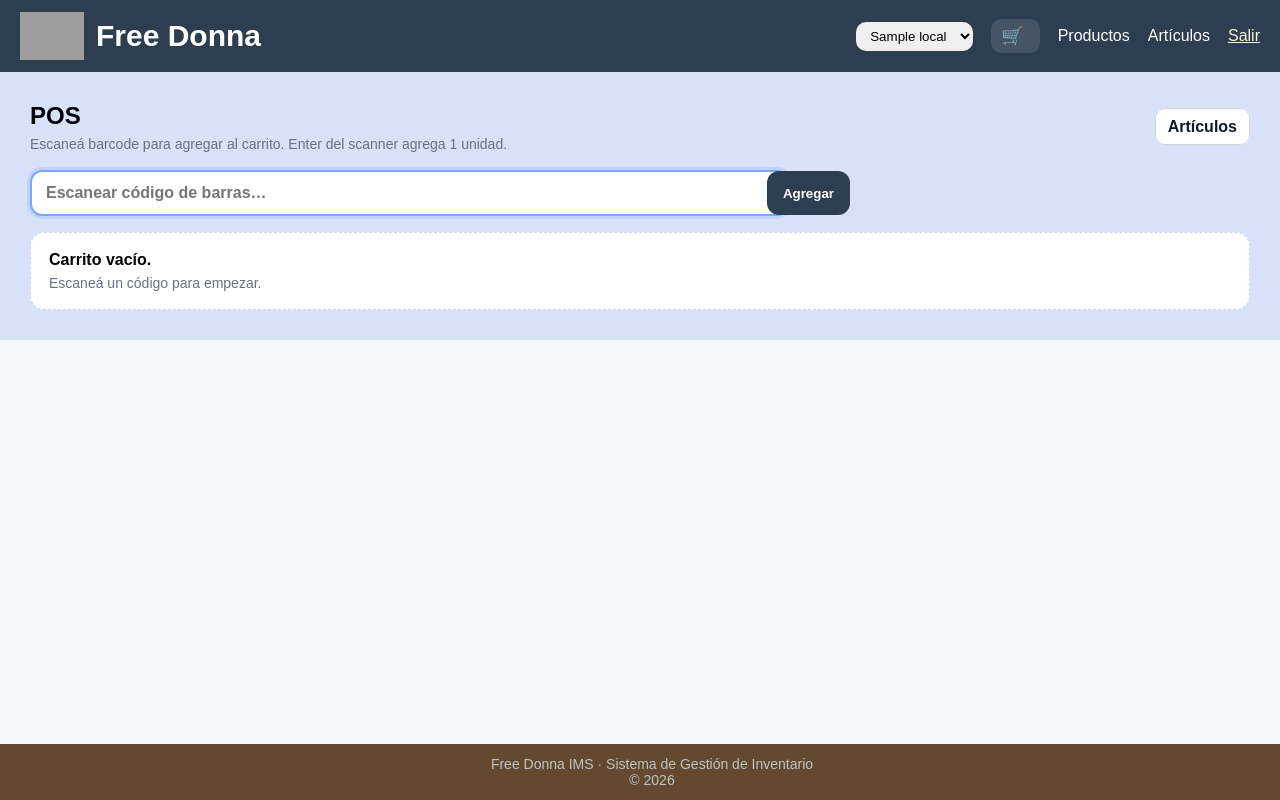
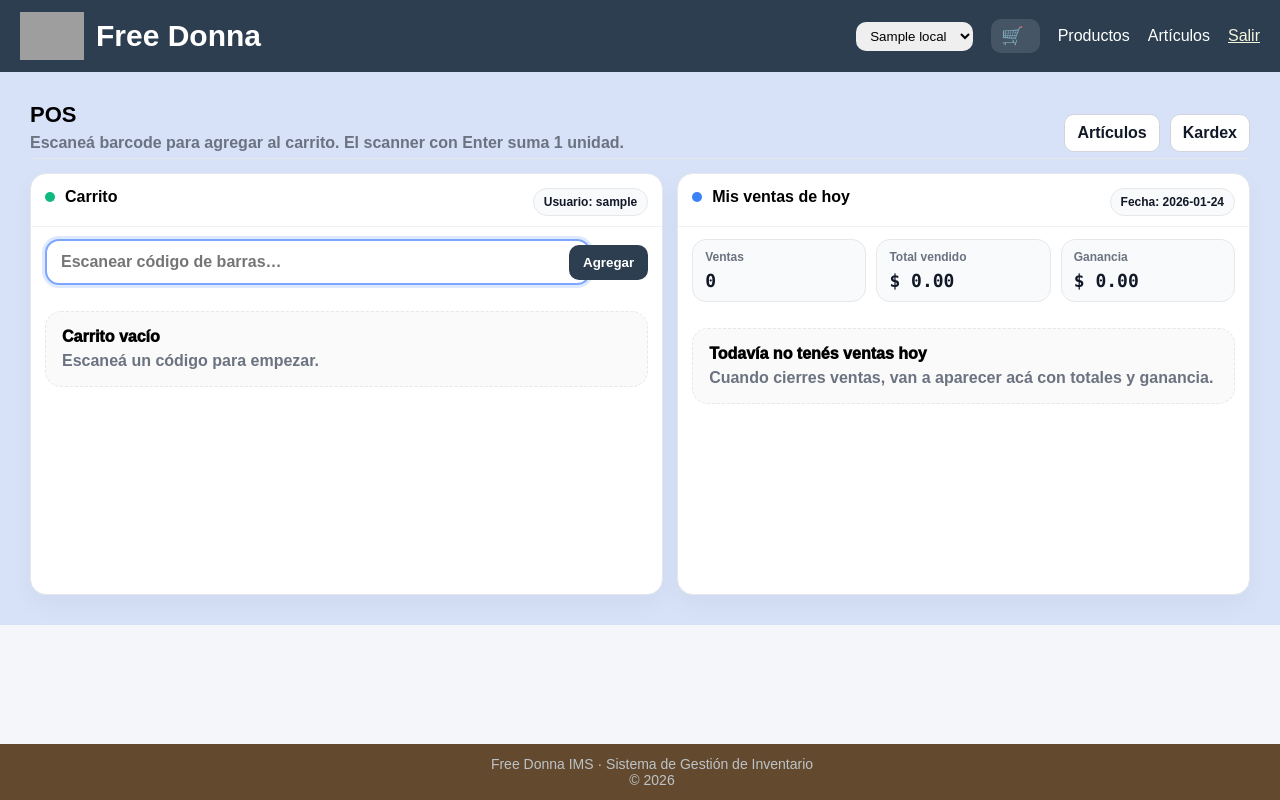
Before and after one commit to joacodores/free_donna_IMS, a Django app: page /pos/ in a window 1280 px wide. Run offline with Django 5.2, Linux system fonts and the light colour scheme; a user stored in the database is signed in; tables that the repository leaves empty hold one stand-in row (values such as "Sample post"); grey boxes are pictures that could not be loaded.

Commit message:
splitscreen carrito y ventas del dia

```diff
--- a/free_donna_IMS/inventory/models.py
+++ b/free_donna_IMS/inventory/models.py
@@ -1,5 +1,6 @@
 from django.conf import settings
 from django.db import models
+from django.utils import timezone
 
 # Create your models here.
 class Producto(models.Model):
@@ -60,7 +61,7 @@ class Venta(models.Model):
         OTRO = "OTRO", "Otro"
 
     venta_id = models.AutoField(primary_key=True)
-    fecha = models.DateTimeField(auto_now_add=True)
+    fecha = models.DateTimeField(default=timezone.now, db_index=True)
     usuario = models.ForeignKey("auth.User", on_delete=models.PROTECT)
     estado = models.CharField(max_length=10, choices=Estado.choices, default=Estado.ABIERTA)
 
--- /dev/null
+++ b/free_donna_IMS/inventory/static/css/pos.css
@@ -0,0 +1,295 @@
+/* ===== POS Layout ===== */
+.pos-shell{
+  display:flex;
+  flex-direction:column;
+  gap:14px;
+}
+
+.pos-topbar{
+  display:flex;
+  align-items:flex-end;
+  justify-content:space-between;
+  gap:12px;
+  padding-bottom:6px;
+  border-bottom:1px solid #e5e7eb;
+}
+
+.pos-title{ margin:0; font-size:22px; font-weight:900; }
+.pos-subtitle{ margin:6px 0 0 0; color:#6b7280; font-weight:600; }
+
+.pos-actions{
+  display:flex;
+  gap:10px;
+  flex-wrap:wrap;
+}
+
+/* 2 columnas: carrito / ventas */
+.pos-grid{
+  display:grid;
+  grid-template-columns: 1.05fr 0.95fr;
+  gap:14px;
+}
+
+@media (max-width: 1100px){
+  .pos-grid{ grid-template-columns: 1fr; }
+}
+
+/* ===== Panels ===== */
+.panel{
+  background:#fff;
+  border:1px solid #e5e7eb;
+  border-radius:16px;
+  box-shadow: 0 10px 24px rgba(0,0,0,0.04);
+  overflow:hidden;
+  display:flex;
+  flex-direction:column;
+  min-height: 420px;
+}
+
+.panel-head{
+  padding:14px 14px 10px 14px;
+  border-bottom:1px solid #eef2f7;
+  display:flex;
+  align-items:flex-start;
+  justify-content:space-between;
+  gap:10px;
+}
+
+.panel-title{
+  display:flex;
+  align-items:center;
+  gap:10px;
+}
+
+.panel-title h3{
+  margin:0;
+  font-size:16px;
+  font-weight:900;
+}
+
+.panel-meta{
+  display:flex;
+  gap:8px;
+  flex-wrap:wrap;
+  justify-content:flex-end;
+}
+
+.chip{
+  border:1px solid #e5e7eb;
+  background:#f9fafb;
+  color:#111827;
+  padding:6px 10px;
+  border-radius:999px;
+  font-size:12px;
+  font-weight:700;
+}
+
+.dot{
+  width:10px; height:10px; border-radius:999px;
+  display:inline-block;
+}
+.dot-green{ background:#10b981; }
+.dot-blue{ background:#3b82f6; }
+
+/* ===== Scanbar ===== */
+.scanbar{
+  padding:12px 14px;
+  display:grid;
+  grid-template-columns: 1fr auto;
+  gap:10px;
+  align-items:center;
+}
+
+.scanbar-input{
+  width:100%;
+  padding:12px 14px;
+  border-radius:14px;
+  border:2px solid #cfd6e4;
+  outline:none;
+  font-size:16px;
+  font-weight:800;
+}
+
+.scanbar-input:focus{
+  border-color:#7ea6ff;
+  box-shadow: 0 0 0 3px rgba(126,166,255,0.25);
+}
+
+/* ===== Table ===== */
+.cart-table-wrap{
+  padding:0 14px 14px 14px;
+  overflow:auto;
+  flex:1;
+}
+
+.cart-table{
+  width:100%;
+  border-collapse:separate;
+  border-spacing:0;
+  min-width: 720px;
+}
+
+.cart-table thead th{
+  position:sticky;
+  top:0;
+  background:#fff;
+  z-index:1;
+  text-align:left;
+  font-size:12px;
+  letter-spacing:0.02em;
+  color:#6b7280;
+  font-weight:900;
+  padding:10px 10px;
+  border-bottom:1px solid #e5e7eb;
+}
+
+.cart-table td{
+  padding:10px 10px;
+  border-bottom:1px solid #f1f5f9;
+  vertical-align:top;
+}
+
+.cell-main{ font-weight:900; color:#111827; }
+.cell-sub{ margin-top:4px; color:#6b7280; font-weight:650; font-size:12px; }
+
+.mono{ font-family: ui-monospace, SFMono-Regular, Menlo, Monaco, Consolas, "Liberation Mono", "Courier New", monospace; }
+.num{ text-align:right; }
+.strong{ font-weight:900; }
+
+.col-sku{ width:120px; }
+.col-bc{ width:170px; }
+.col-num{ width:110px; }
+.col-act{ width:90px; }
+.act{ text-align:right; }
+
+.inline{ display:inline; }
+
+/* ===== Cart footer ===== */
+.cart-footer{
+  padding:12px 14px;
+  border-top:1px solid #eef2f7;
+  display:flex;
+  align-items:center;
+  justify-content:space-between;
+  gap:10px;
+  flex-wrap:wrap;
+}
+
+.totals{
+  display:flex;
+  align-items:baseline;
+  gap:12px;
+}
+
+.totals-label{
+  font-weight:800;
+  color:#6b7280;
+}
+
+.totals-value{
+  font-size:20px;
+  font-weight:950;
+  color:#111827;
+}
+
+.cart-buttons{
+  display:flex;
+  gap:10px;
+  flex-wrap:wrap;
+}
+
+/* ===== Sales KPIs ===== */
+.kpis{
+  display:grid;
+  grid-template-columns: 1fr 1fr 1fr;
+  gap:10px;
+  padding:12px 14px;
+}
+
+@media (max-width: 1100px){
+  .kpis{ grid-template-columns: 1fr; }
+}
+
+.kpi{
+  border:1px solid #e5e7eb;
+  background:#f9fafb;
+  border-radius:14px;
+  padding:10px 12px;
+}
+
+.kpi-label{
+  font-size:12px;
+  color:#6b7280;
+  font-weight:900;
+}
+
+.kpi-value{
+  margin-top:6px;
+  font-size:18px;
+  font-weight:950;
+  color:#111827;
+}
+
+/* ===== Sales list ===== */
+.sales-list{
+  padding:0 14px 14px 14px;
+  overflow:auto;
+  flex:1;
+  display:flex;
+  flex-direction:column;
+  gap:10px;
+}
+
+.sale-row{
+  display:flex;
+  align-items:center;
+  justify-content:space-between;
+  gap:10px;
+  padding:12px 12px;
+  border:1px solid #e5e7eb;
+  border-radius:14px;
+  background:#fff;
+  text-decoration:none;
+  color:inherit;
+  transition: transform .05s ease, box-shadow .15s ease, border-color .15s ease;
+}
+
+.sale-row:hover{
+  border-color:#cfd6e4;
+  box-shadow: 0 10px 20px rgba(0,0,0,0.05);
+  transform: translateY(-1px);
+}
+
+.sale-title{ font-weight:950; }
+.sale-sub{ margin-top:4px; color:#6b7280; font-weight:700; font-size:12px; }
+
+.sale-right{ text-align:right; }
+.sale-total{ font-weight:950; }
+.sale-profit{ margin-top:4px; color:#047857; font-weight:900; font-size:12px; }
+
+/* ===== Empty ===== */
+.empty-state{
+  margin:14px;
+  border:1px dashed #e5e7eb;
+  background:#fafafa;
+  border-radius:16px;
+  padding:16px;
+}
+
+.empty-title{ font-weight:950; margin-bottom:6px; }
+.empty-sub{ color:#6b7280; font-weight:650; }
+
+/* ===== Buttons (coherentes con tu base) ===== */
+.btn-ghost-danger{
+  border:1px solid #fecaca;
+  background:#fff;
+  color:#b91c1c;
+  padding:8px 10px;
+  border-radius:12px;
+  font-weight:900;
+  cursor:pointer;
+}
+
+.btn-ghost-danger:hover{
+  background:#fef2f2;
+}
--- a/free_donna_IMS/inventory/templates/inventory/articulo/articulo_confirm_delete.html
+++ b/free_donna_IMS/inventory/templates/inventory/articulo/articulo_confirm_delete.html
@@ -4,7 +4,7 @@
 {% block title %}Borrar artículo{% endblock %}
 
 {% block content %}
-<link rel="stylesheet" href="{% static 'inventory/static/css/articulos.css' %}">
+<link rel="stylesheet" href="{% static 'css/articulos.css' %}">
 
 <div class="page-header">
   <div>
--- a/free_donna_IMS/inventory/templates/inventory/articulo/articulo_form.html
+++ b/free_donna_IMS/inventory/templates/inventory/articulo/articulo_form.html
@@ -4,7 +4,7 @@
 {% block title %}Editar artículo{% endblock %}
 
 {% block content %}
-<link rel="stylesheet" href="{% static 'inventory/static/css/articulos.css' %}">
+<link rel="stylesheet" href="{% static 'css/articulos.css' %}">
 
 <div class="page-header">
   <div>
--- a/free_donna_IMS/inventory/templates/inventory/articulo/articulo_list.html
+++ b/free_donna_IMS/inventory/templates/inventory/articulo/articulo_list.html
@@ -4,7 +4,7 @@
 {% block title %} Artículos {% endblock %}
 
 {% block content %}
-<link rel="stylesheet" href="{% static 'inventory/static/css/articulos.css' %}" />
+<link rel="stylesheet" href="{% static 'css/articulos.css' %}" />
 
 <div class="page-header">
   <div>
--- a/free_donna_IMS/inventory/templates/inventory/auth/login.html
+++ b/free_donna_IMS/inventory/templates/inventory/auth/login.html
@@ -4,6 +4,7 @@
 {% block title %}Iniciar sesión{% endblock %}
 
 {% block content %}
+<link rel="stylesheet" href="{% static 'css/auth.css' %}">
 <div class="auth-wrapper">
   <div class="auth-card">
     <h2 class="auth-title">Iniciar sesión</h2>
--- a/free_donna_IMS/inventory/templates/inventory/auth/signup.html
+++ b/free_donna_IMS/inventory/templates/inventory/auth/signup.html
@@ -4,6 +4,7 @@
 {% block title %}Registro{% endblock %}
 
 {% block content %}
+<link rel="stylesheet" href="{% static 'css/auth.css' %}">
 <div class="auth-wrapper">
   <div class="auth-card">
     <h2 class="auth-title">Crear cuenta</h2>
--- a/free_donna_IMS/inventory/templates/inventory/base.html
+++ b/free_donna_IMS/inventory/templates/inventory/base.html
@@ -5,7 +5,7 @@
     <link rel="stylesheet" href="{% static 'css/auth.css' %}">
     <link rel="stylesheet" href="{% static 'css/productos.css' %}">
     <link rel="stylesheet" href="{% static 'css/index.css' %}">
-    <link rel="icon" type="image/x-icon" href="{% static 'inventory/static/img/header.jpg' %}">
+    <link rel="icon" type="image/x-icon" href="{% static 'img/header.jpg' %}">
     <meta charset="UTF-8" />
     <title>{% block title %}Free Donna IMS{% endblock %}</title>
     <meta name="viewport" content="width=device-width, initial-scale=1.0" />
@@ -26,7 +26,7 @@
   <div style="display:flex; align-items:center; gap:12px;">
     <!-- Imagen -->
     <img
-      src="{% static 'inventory/static/img/header.jpg' %}"
+      src="{% static 'img/header.jpg' %}"
       alt="Free Donna"
       style="
         height:48px;
--- a/free_donna_IMS/inventory/templates/inventory/movimientos/ingreso_detail.html
+++ b/free_donna_IMS/inventory/templates/inventory/movimientos/ingreso_detail.html
@@ -5,7 +5,7 @@
 {% block title %}Ingreso #{{ ingreso.ingreso_id }}{% endblock %}
 
 {% block content %}
-<link rel="stylesheet" href="{% static 'inventory/static/css/movimientos.css' %}">
+<link rel="stylesheet" href="{% static 'css/movimientos.css' %}">
 
 <div class="page-header">
   <div>
--- a/free_donna_IMS/inventory/templates/inventory/movimientos/movimientos_list.html
+++ b/free_donna_IMS/inventory/templates/inventory/movimientos/movimientos_list.html
@@ -5,7 +5,7 @@
 {% block title %}Movimientos de stock{% endblock %}
 
 {% block content %}
-<link rel="stylesheet" href="{% static 'inventory/static/css/movimientos.css' %}">
+<link rel="stylesheet" href="{% static 'css/movimientos.css' %}">
 
 <div class="page-header">
   <div>
--- a/free_donna_IMS/inventory/templates/inventory/movimientos/venta_detail.html
+++ b/free_donna_IMS/inventory/templates/inventory/movimientos/venta_detail.html
@@ -5,7 +5,7 @@
 {% block title %}Venta #{{ venta.venta_id }}{% endblock %}
 
 {% block content %}
-<link rel="stylesheet" href="{% static 'inventory/static/css/movimientos.css' %}">
+<link rel="stylesheet" href="{% static 'css/movimientos.css' %}">
 
 <div class="page-header">
   <div>
--- a/free_donna_IMS/inventory/templates/inventory/pos/pos.html
+++ b/free_donna_IMS/inventory/templates/inventory/pos/pos.html
@@ -1,26 +1,49 @@
+{# inventory/templates/inventory/pos/pos.html #}
 {% extends "inventory/base.html" %}
 {% load static %}
 
 {% block title %}POS{% endblock %}
 
 {% block content %}
-<link rel="stylesheet" href="{% static 'inventory/static/css/articulos.css' %}">
+<link rel="stylesheet" href="{% static 'css/pos.css' %}">
 
-<div class="page-header">
+<div class="pos-shell">
+
+  <header class="pos-topbar">
     <div>
-    <h2>POS</h2>
-    <p class="subtle">Escaneá barcode para agregar al carrito. Enter del scanner agrega 1 unidad.</p>
+      <h2 class="pos-title">POS</h2>
+      <p class="pos-subtitle">Escaneá barcode para agregar al carrito. El scanner con Enter suma 1 unidad.</p>
     </div>
-  <div class="header-actions">
+
+    <div class="pos-actions">
       <a class="btn-secondary" href="{% url 'inventory:articulo_list' %}">Artículos</a>
+      <a class="btn-secondary" href="{% url 'inventory:movimientos' %}?mode=doc&tipo=OUT">Kardex</a>
+    </div>
+  </header>
+
+  <div class="pos-grid">
+
+    {# ===================== LEFT: CARRITO ===================== #}
+    <section class="panel">
+      <div class="panel-head">
+        <div class="panel-title">
+          <span class="dot dot-green"></span>
+          <h3>Carrito</h3>
+        </div>
+
+        <div class="panel-meta">
+          {% if local_activo %}
+            <span class="chip">Local: <b>{{ local_activo.nombre }}</b></span>
+          {% endif %}
+          <span class="chip">Usuario: <b>{{ request.user.username }}</b></span>
         </div>
       </div>
 
-<form method="post" action="{% url 'inventory:pos_add' %}" class="scan-row" autocomplete="off">
+      <form method="post" action="{% url 'inventory:pos_add' %}" class="scanbar" autocomplete="off">
         {% csrf_token %}
         <input
           name="barcode"
-    class="scan-input"
+          class="scanbar-input"
           type="text"
           inputmode="numeric"
           placeholder="Escanear código de barras…"
@@ -31,36 +54,38 @@
       </form>
 
       {% if cart %}
-  <div class="table-wrap">
-    <table class="table">
+        <div class="cart-table-wrap">
+          <table class="cart-table">
             <thead>
               <tr>
                 <th>Producto</th>
-          <th>SKU</th>
-          <th>Barcode</th>
-          <th class="col-talle">Cant.</th>
-          <th class="col-talle">P.Unit</th>
-          <th class="col-talle">Total</th>
-          <th></th>
+                <th class="col-sku">SKU</th>
+                <th class="col-bc">Barcode</th>
+                <th class="col-num">Cant.</th>
+                <th class="col-num">P.Unit</th>
+                <th class="col-num">Total</th>
+                <th class="col-act"></th>
               </tr>
             </thead>
             <tbody>
               {% for key, it in cart.items %}
                 <tr>
                   <td>
-              <div class="strong">{{ it.producto_nombre }}</div>
-              <div class="subtle" style="margin:4px 0 0 0;">{{ it.marca }} · {{ it.color }} · Talle {{ it.talle }}</div>
+                    <div class="cell-main">{{ it.producto_nombre }}</div>
+                    <div class="cell-sub">{{ it.marca }} · {{ it.color }} · Talle {{ it.talle }}</div>
                   </td>
                   <td class="mono">{{ it.sku }}</td>
                   <td class="mono">{{ it.barcode }}</td>
                   <td class="num strong">{{ it.qty }}</td>
-            <td class="num">$ {{ it.precio }}</td>
-            <td class="num strong">$ {{ it.line_total|floatformat:"2" }}</td>
-            <td style="text-align:right;">
-              <form method="post" action="{% url 'inventory:pos_remove' %}" style="margin:0;">
+                  <td class="num mono">$ {{ it.precio }}</td>
+                  <td class="num strong mono">$ {{ it.line_total|floatformat:"2" }}</td>
+                  <td class="act">
+                    <form method="post" action="{% url 'inventory:pos_remove' %}" class="inline" style="margin:0;">
                       {% csrf_token %}
                       <input type="hidden" name="key" value="{{ key }}">
-                <button class="btn-danger" type="submit">Quitar</button>
+                      <button class="btn-ghost-danger" type="submit" title="Quitar">
+                        Quitar
+                      </button>
                     </form>
                   </td>
                 </tr>
@@ -69,24 +94,81 @@
           </table>
         </div>
 
-  <div class="pagination" style="margin-top:16px; display:flex; justify-content:space-between; align-items:center;">
-    <div class="strong">Total: $ {{ total|floatformat:"2" }}</div>
-    <div class="pagination-right">
+        <div class="cart-footer">
+          <div class="totals">
+            <div class="totals-label">Total</div>
+            <div class="totals-value mono">$ {{ total|floatformat:"2" }}</div>
+          </div>
 
-        {% csrf_token %}
-        <a class="btn-secondary"href="{% url 'inventory:pos_clear' %}">Vaciar</a>
+          <div class="cart-buttons">
+            <a class="btn-secondary" href="{% url 'inventory:pos_clear' %}">Vaciar</a>
+            <a class="btn-primary" href="{% url 'inventory:pos_checkout' %}">Cerrar venta</a>
+          </div>
+        </div>
+      {% else %}
+        <div class="empty-state">
+          <div class="empty-title">Carrito vacío</div>
+          <div class="empty-sub">Escaneá un código para empezar.</div>
+        </div>
+      {% endif %}
+    </section>
 
+    {# ===================== RIGHT: VENTAS DEL DÍA ===================== #}
+    <section class="panel">
+      <div class="panel-head">
+        <div class="panel-title">
+          <span class="dot dot-blue"></span>
+          <h3>Mis ventas de hoy</h3>
+        </div>
 
-      <a class="btn-primary" href="{% url 'inventory:pos_checkout' %}">Cerrar venta</a>
+        <div class="panel-meta">
+          <span class="chip">Fecha: <b>{{ hoy|date:"Y-m-d" }}</b></span>
+        </div>
+      </div>
+
+      <div class="kpis">
+        <div class="kpi">
+          <div class="kpi-label">Ventas</div>
+          <div class="kpi-value mono">{{ ventas_hoy_count|default:0 }}</div>
+        </div>
+        <div class="kpi">
+          <div class="kpi-label">Total vendido</div>
+          <div class="kpi-value mono">$ {{ ventas_hoy_total|default:"0.00" }}</div>
+        </div>
+        <div class="kpi">
+          <div class="kpi-label">Ganancia</div>
+          <div class="kpi-value mono">$ {{ ventas_hoy_profit|default:"0.00" }}</div>
+        </div>
+      </div>
+
+      {% if ventas_hoy %}
+        <div class="sales-list">
+          {% for v in ventas_hoy %}
+            <a class="sale-row" href="{% url 'inventory:venta_detail' v.venta_id %}">
+              <div class="sale-left">
+                <div class="sale-title">Venta #{{ v.venta_id }}</div>
+                <div class="sale-sub mono">
+                  {{ v.fecha|date:"H:i" }}
+                  {% if v.metodo_de_pago %} · {{ v.metodo_de_pago }}{% endif %}
+                </div>
+              </div>
+              <div class="sale-right">
+                <div class="sale-total mono">$ {{ v.total|default:"0.00" }}</div>
+                <div class="sale-profit mono">+ $ {{ v.profit_total|default:"0.00" }}</div>
+              </div>
+            </a>
+          {% endfor %}
+        </div>
+      {% else %}
+        <div class="empty-state">
+          <div class="empty-title">Todavía no tenés ventas hoy</div>
+          <div class="empty-sub">Cuando cierres ventas, van a aparecer acá con totales y ganancia.</div>
+        </div>
+      {% endif %}
+    </section>
 
   </div>
 </div>
-{% else %}
-  <div class="empty">
-    <p style="margin:0; font-weight:900;">Carrito vacío.</p>
-    <p class="subtle" style="margin-bottom:0;">Escaneá un código para empezar.</p>
-  </div>
-{% endif %}
 
 <script>
   // Mantener foco para scanner
--- a/free_donna_IMS/inventory/templates/inventory/pos/pos_checkout.html
+++ b/free_donna_IMS/inventory/templates/inventory/pos/pos_checkout.html
@@ -4,7 +4,7 @@
 {% block title %}Cerrar venta{% endblock %}
 
 {% block content %}
-<link rel="stylesheet" href="{% static 'inventory/static/css/pos.css' %}">
+<link rel="stylesheet" href="{% static 'css/pos.css' %}">
 
 <div class="page-header">
   <div>
--- a/free_donna_IMS/inventory/templates/inventory/producto/producto_list.html
+++ b/free_donna_IMS/inventory/templates/inventory/producto/producto_list.html
@@ -4,7 +4,7 @@
 {% block title %}Productos{% endblock %}
 
 {% block content %}
-<link rel="stylesheet" href="{% static 'inventory/static/css/productos.css' %}">
+<link rel="stylesheet" href="{% static 'css/productos.css' %}">
 
 <div class="page-header">
   <div>
--- a/free_donna_IMS/inventory/views.py
+++ b/free_donna_IMS/inventory/views.py
@@ -315,21 +315,47 @@ class POSView(LoginRequiredMixin, View):
     template_name = "inventory/pos/pos.html"
     def get(self, request):
         cart = _get_cart(request.session)
+        local=_get_local_activo(request)
         barcodes = [it["barcode"] for it in cart.values()]
         stock_map = {}
-        if barcodes:
+        if barcodes and local:
             rows = (Articulo.objects
-                    .filter(barcode__in=barcodes, estado=Articulo.Estado.DISPONIBLE)
+                    .filter(local=local, barcode__in=barcodes, estado=Articulo.Estado.DISPONIBLE)
                     .values("barcode")
                     .annotate(disponibles=Count("articulo_id"))
                     )
             stock_map = {r["barcode"]: r["disponibles"] for r in rows}
         subtotal, total = _cart_totals(cart)
+        hoy = timezone.localdate()
+        ventas_qs = (
+            Venta.objects
+            .filter(
+                usuario=request.user,
+                local=local if local else None,
+                estado=Venta.Estado.CERRADA,
+                fecha__date=hoy,
+            )
+            .order_by("-venta_id")
+        )
+        agg = ventas_qs.aggregate(
+            ventas_hoy_count=Count("venta_id"),
+            ventas_hoy_total=Coalesce(Sum("total"), Decimal("0.00")),
+            ventas_hoy_profit=Coalesce(Sum("profit_total"), Decimal("0.00")),
+        )
+        ventas_hoy = ventas_qs.values("venta_id", "fecha", "metodo_de_pago", "total", "profit_total")[:50]
+
         return render(request, self.template_name, {
             "cart": cart,
             "stock_map": stock_map,
             "subtotal": subtotal,
             "total": total,
+
+            "local_activo": local,
+            "hoy": hoy,
+            "ventas_hoy": list(ventas_hoy),
+            "ventas_hoy_count": agg["ventas_hoy_count"] or 0,
+            "ventas_hoy_total": agg["ventas_hoy_total"] or Decimal("0.00"),
+            "ventas_hoy_profit": agg["ventas_hoy_profit"] or Decimal("0.00"),
         })
 
 class POSAddItemByBarcodeView(LoginRequiredMixin, View):
@@ -395,6 +421,10 @@ class POSRemoveItemView(LoginRequiredMixin, View):
         return redirect("inventory:pos")
 
 class POSClearView(LoginRequiredMixin, View):
+    def get(self, request):
+        _save_cart(request.session, {})
+        return redirect("inventory:pos")
+
     def post(self, request):
         _save_cart(request.session, {})
         return redirect("inventory:pos")
```
Also changed, not shown: free_donna_IMS/inventory/migrations/0010_alter_venta_fecha.py (added), free_donna_IMS/inventory/migrations/0011_alter_venta_fecha.py (added). Lines whose indentation alone changed are shown as unchanged.
